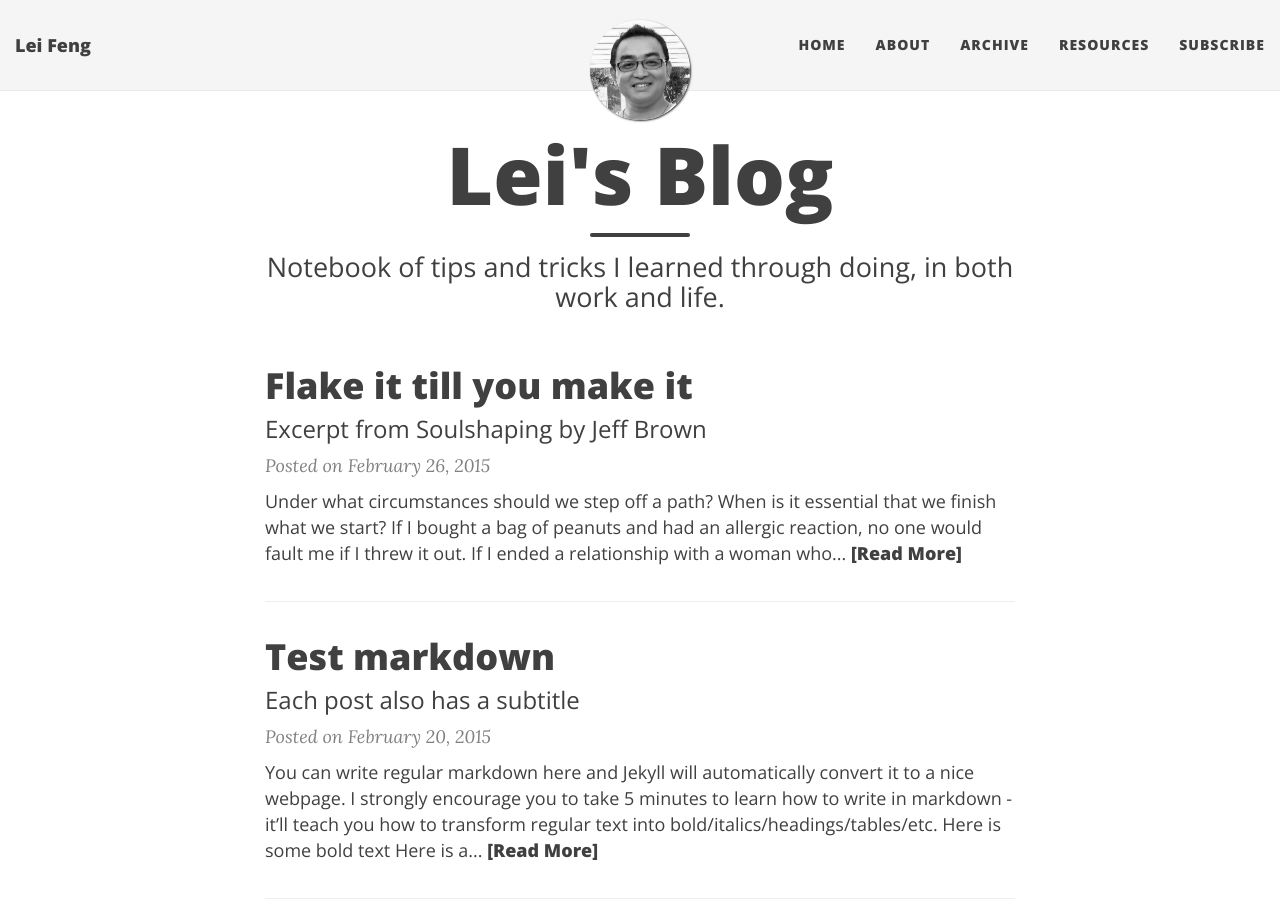
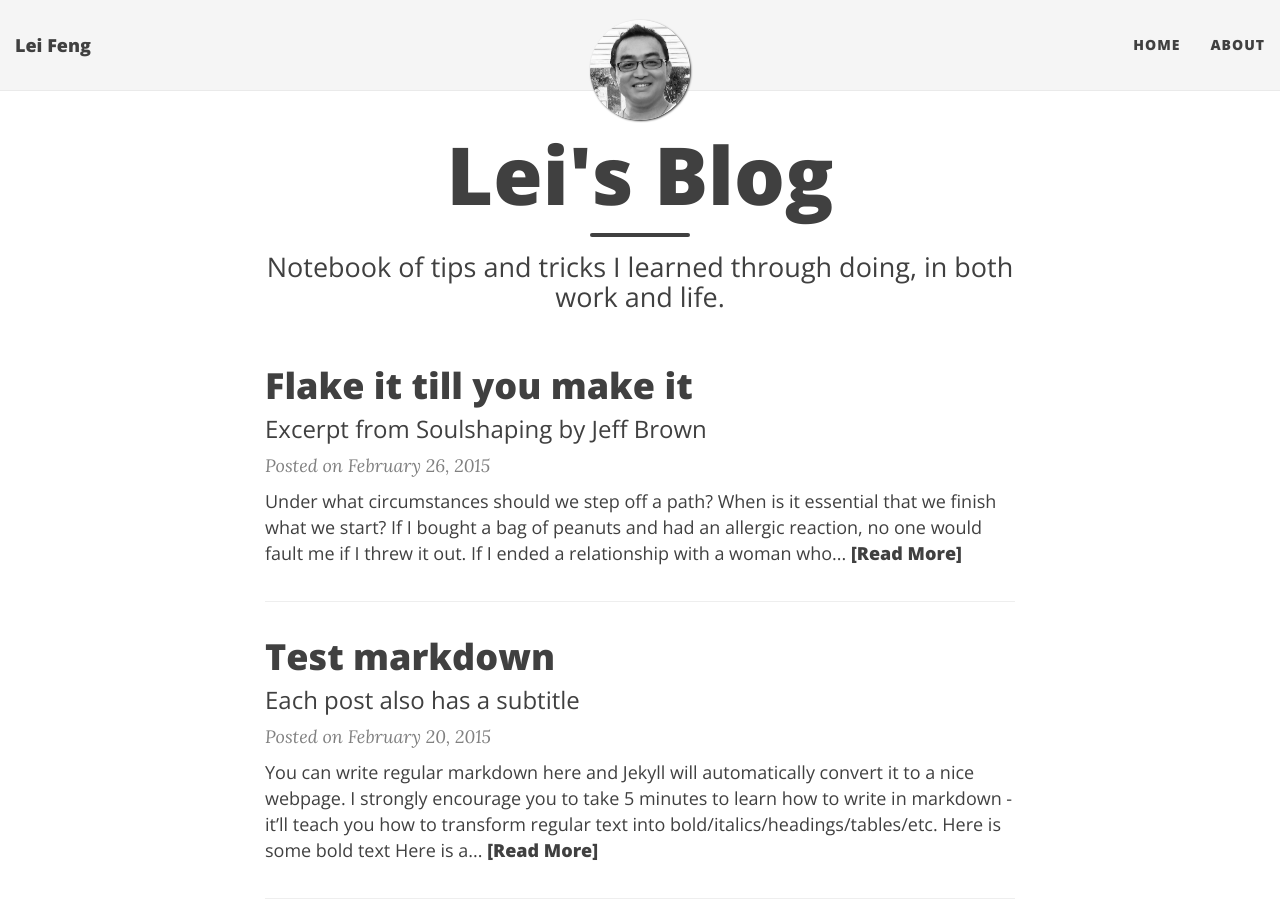
Before and after one commit to stonefl/stonefl.github.io, a Jekyll site: the page built from index.html, in a window 1280 px wide and 900 px high. Built offline with Jekyll 4.4.1, drawn with Linux system fonts in a browser that asks for light colours; nearby versions of some CDN libraries; the list of posts is cut into pages by our own code.

Commit message:
Update _config.yml

```diff
--- a/_config.yml
+++ b/_config.yml
@@ -25,9 +25,6 @@ description: Lei Feng's Website
 navbar-links:
   Home: ""
   About: "about"
-  Archive: "tags"
-  Resources: "links"
-  Subscribe: "subscribe"
 
 
  #   - Beautiful Jekyll: "http://deanattali.com/beautiful-jekyll/"
```
